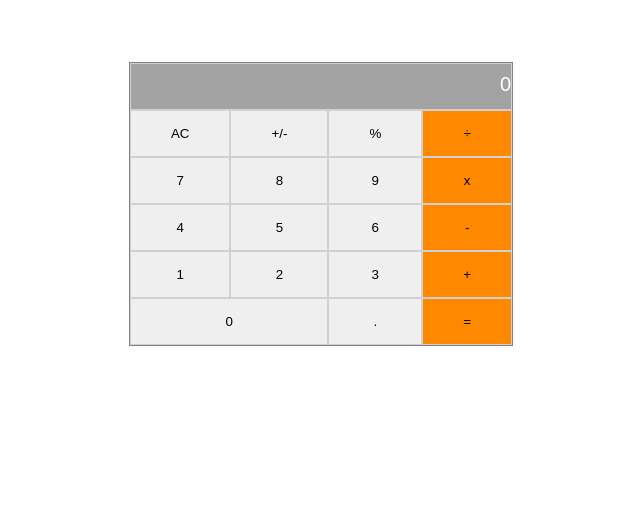
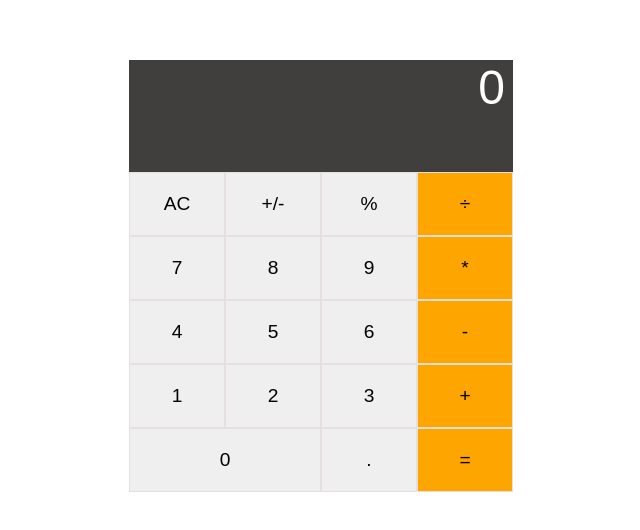
Before and after one commit to aima98/Math-Magicians, a React (Create React App) app: page / in a window 1280 px wide. Shown: the part 124-654 px from the top of the page, without its empty margins (319-959 px from the left). Built offline with nearby package versions, Linux system fonts and the light colour scheme; a web font is replaced by a local one.

Commit message:
Implementing required changes

```diff
--- /dev/null
+++ b/src/components/Buttons.js
@@ -0,0 +1,8 @@
+import React from 'react';
+
+// eslint-disable-next-line react/prop-types
+export default function Button({ value, span, bg }) {
+  return (
+    <button type="button" className={`button ${[span, bg].join('')}`}>{value}</button>
+  );
+}
--- a/src/components/calculator.js
+++ b/src/components/calculator.js
@@ -1,4 +1,5 @@
 import React from 'react';
+import Button from './Buttons';
 
 class Calculator extends React.Component {
   constructor(props) {
@@ -8,135 +9,31 @@ class Calculator extends React.Component {
 
   render() {
     return (
-      <div className="calculator-container">
-        <table id="calculator" cellSpacing="0">
-          <tbody id="cal-body">
-            <tr className="result-container">
-              <td colSpan="4">
-                <input type="text" className="result" placeholder="0" />
-                {' '}
-              </td>
-            </tr>
-
-            <tr>
-              <td>
-                <button type="button" className="non-operators">
-                  AC
-                </button>
-              </td>
-
-              <td>
-                <button type="button" className="non-operators">
-                  +/-
-                </button>
-              </td>
-
-              <td>
-                <button type="button" className="non-operators">
-                  %
-                </button>
-              </td>
-
-              <td>
-                <button type="button" className="operators">
-                  ÷
-                </button>
-              </td>
-            </tr>
-
-            <tr>
-              <td>
-                <button type="button" className="non-operators">
-                  7
-                </button>
-              </td>
-
-              <td>
-                <button type="button" className="non-operators">
-                  8
-                </button>
-              </td>
-
-              <td>
-                <button type="button" className="non-operators">
-                  9
-                </button>
-              </td>
-
-              <td>
-                <button type="button" className="operators">
-                  x
-                </button>
-              </td>
-            </tr>
-
-            <tr>
-              <td>
-                <button type="button" className="non-operators">
-                  4
-                </button>
-              </td>
-
-              <td>
-                <button type="button" className="non-operators">
-                  5
-                </button>
-              </td>
-              <td>
-                <button type="button" className="non-operators">
-                  6
-                </button>
-              </td>
-              <td>
-                <button type="button" className="operators">
-                  -
-                </button>
-              </td>
-            </tr>
-            <tr>
-              <td>
-                <button type="button" className="non-operators">
-                  1
-                </button>
-              </td>
-              <td>
-                <button type="button" className="non-operators">
-                  2
-                </button>
-              </td>
-              <td>
-                <button type="button" className="non-operators">
-                  3
-                </button>
-              </td>
-              <td>
-                <button type="button" className="operators">
-                  +
-                </button>
-              </td>
-            </tr>
-
-            <tr>
-              <td colSpan="2">
-                <button type="button" className="non-operators">
-                  0
-                </button>
-              </td>
-
-              <td>
-                <button type="button" className="non-operators">
-                  .
-                </button>
-              </td>
-
-              <td>
-                <button type="button" className="operators">
-                  =
-                </button>
-              </td>
-            </tr>
-          </tbody>
-        </table>
+      <div className="calculator-grid">
+        <div className="output">
+          <div className="current-result">
+            0
+          </div>
+        </div>
+        <Button value="AC" />
+        <Button value="+/-" />
+        <Button value="%" />
+        <Button value="÷" bg="orange" />
+        <Button value={7} />
+        <Button value={8} />
+        <Button value={9} />
+        <Button value="*" bg="orange" />
+        <Button value={4} />
+        <Button value={5} />
+        <Button value={6} />
+        <Button value="-" bg="orange" />
+        <Button value={1} />
+        <Button value={2} />
+        <Button value={3} />
+        <Button value="+" bg="orange" />
+        <Button value={0} span="span1" />
+        <Button value="." />
+        <Button value="=" bg="orange" />
       </div>
     );
   }
--- a/src/index.css
+++ b/src/index.css
@@ -11,60 +11,45 @@ body {
   display: flex;
   justify-content: center;
   align-items: center;
-  height: 80vh;
+  height: 100vh;
 }
 
-.calculator-container {
-  border: 1px solid rgb(128, 128, 128);
-  margin: 0;
+.calculator-grid {
+  display: grid;
+  grid-template-columns: repeat(4, 6rem);
+  grid-template-rows: minmax(7rem, auto) repeat(5, 4em);
+  margin-bottom: 1em;
 }
 
-table {
-  border-spacing: 0;
+.button {
+  border: 0.1px solid #e6dfdf;
+  outline: none;
+  font-size: 1.2rem;
 }
 
-tbody {
-  background: rgb(209, 209, 209);
+button:focus,
+button:hover:not(.orange) {
+  background-color: rgba(0, 0, 0, 0.75);
+  color: azure;
 }
 
-tr {
-  width: 100%;
+.orange {
+  background-color: orange;
 }
 
-td > input {
-  padding: 10px 0 25px 0;
-  border: 0;
-  background: rgb(163, 163, 163);
-  width: 100%;
-  text-align: right;
+.output {
+  display: flex;
+  justify-content: flex-end;
+  grid-column: 1 / -1;
+  background-color: #413e3e;
+  color: white;
+  padding-inline: 0.5em;
 }
 
-input[type="text"] {
-  padding: 15px 0 15px 0;
+.current-result {
+  font-size: 3rem;
 }
 
-input::placeholder {
-  font-size: 1.5em;
-  color: #fff;
+.span1 {
+  grid-column: 1 / 3;
 }
-
-td > button {
-  padding: 15px 40px;
-  width: 100%;
-  text-align: center;
-  border: 0;
-}
-
-.operators {
-  background: rgb(255, 136, 1);
-}
-
-.operators:hover {
-  background: rgb(167, 89, 0);
-  color: #fff;
-}
-
-.non-operators:hover {
-  background: rgb(124, 124, 124);
-  color: #fff;
-}
```
Also changed, not shown: public/logo192.png (deleted), public/logo512.png (deleted), public/manifest.json (deleted), public/robots.txt (deleted).
